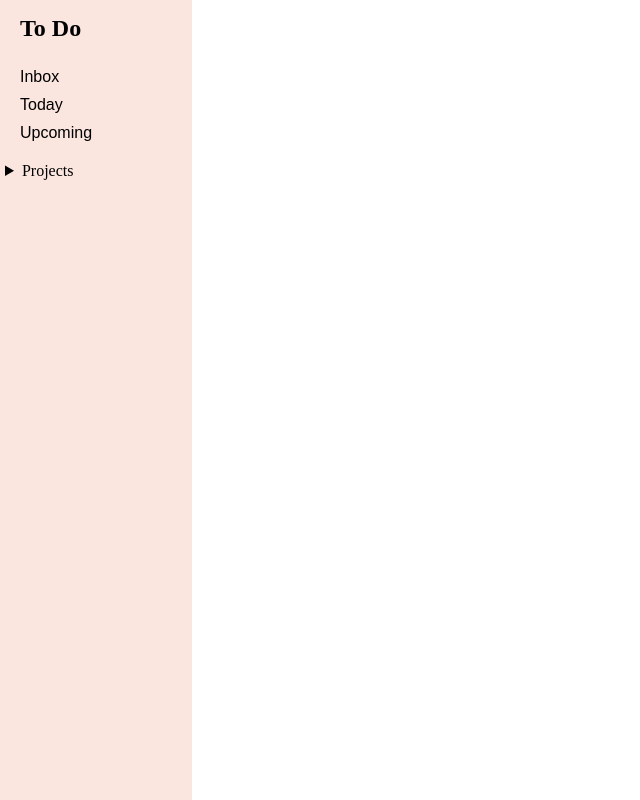
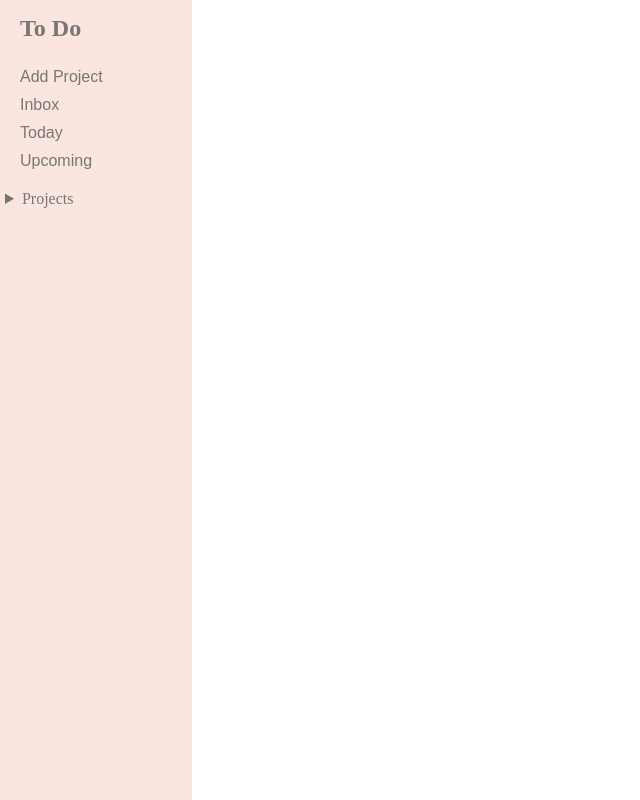
Before and after one commit to dfitch96/Odin_To-Do-List, a website built with webpack: page src/template.html in a window 1280 px wide. Shown: the whole page, without its empty margins (0-640 px from the left). Built offline with nearby package versions, Linux system fonts and the light colour scheme.

Commit message:
some changes to html and css

```diff
--- a/src/styles.css
+++ b/src/styles.css
@@ -1,6 +1,10 @@
 
 :root{
 
+    --primary-color: rgb(250, 229, 223);
+    --secondary-color: rgb(69, 196, 90);
+    --sidebar-margin-left: 20px;
+    --primary-font-color: rgb(121, 117, 117);
 }
 
 
@@ -9,6 +13,7 @@ html {
     margin: 0;
     min-height: 100vh;
     box-sizing: border-box;
+    color: var(--primary-font-color);
 }
 
 
@@ -22,13 +27,13 @@ html {
     flex-direction: column;
     grid-column: 1 / 2;
     height: 100vh;
-    background-color: rgb(250, 229, 223);
+    background-color: var(--primary-color);
 }
 
 
 .sidebar > h1{
 
-    margin-left: 20px;
+    margin-left: var(--sidebar-margin-left);
     margin-bottom: 10px;
     margin-top: 15px;
 }
@@ -36,14 +41,14 @@ html {
 .sidebar > h4{
     margin-top: 0;
     margin-bottom: 0;
-    margin-left: 20px;
+    margin-left: var(--sidebar-margin-left);
 
 }
 
 .sidebar ul{
     list-style-type: none;
     padding-inline-start: 0;
-    margin-left: 20px;
+    margin-left: var(--sidebar-margin-left);
     margin-bottom: 10px;
 }
 
@@ -59,13 +64,13 @@ html {
     padding: 0;
     background: none;
     border: none;
-    color: #000;
     font-size: 1rem;
     cursor: pointer;
+    color: var(--primary-font-color);
 }
 
 .sidebar button:hover {
-    color:  rgb(69, 196, 90);
+    color:  var(--secondary-color);
 }
 
 .sidebar button:focus {
@@ -74,10 +79,11 @@ html {
 
 }
 
-details{
-    margin-top: 20px;
+details#sidebar-details{
+    margin-top: var(--sidebar-margin-left);
 }
 
 summary{
+
     margin-left: 5px;
 }
--- a/src/template.html
+++ b/src/template.html
@@ -9,33 +9,24 @@
     <div class="grid-container">
         <aside class="sidebar">
             <h1>To Do</h1>
-            <nav>
+            <nav id="sidebar-nav">
                 <ul>
                     <li>
-                        <button>Inbox</button>
+                        <button id="add-project-button" type="button">Add Project</button>
                     </li>
                     <li>
-                        <button>Today</button>
+                        <button id="inbox-button" type="button">Inbox</button>
                     </li>
                     <li>
-                        <button>Upcoming</button>
+                        <button id="today-button" type="button">Today</button>
+                    </li>
+                    <li>
+                        <button id="upcoming-button" type="button">Upcoming</button>
                     </li>
                 </ul>
-                <details>
-                    <summary>Projects</summary>
-                    <ul>
-                        <li>
-                            <button>Home</button>
-                        </li>
-                        <li>
-                            <button>Web App</button>
-                        </li>
-                        <li>
-                            <button>Physics Homework</button>
-                        </li>
-                    </ul>
+                <details id="sidebar-details">
+                    <summary><span>Projects</span></summary>
                 </details>
-
             </nav>
         </aside>
 
```
